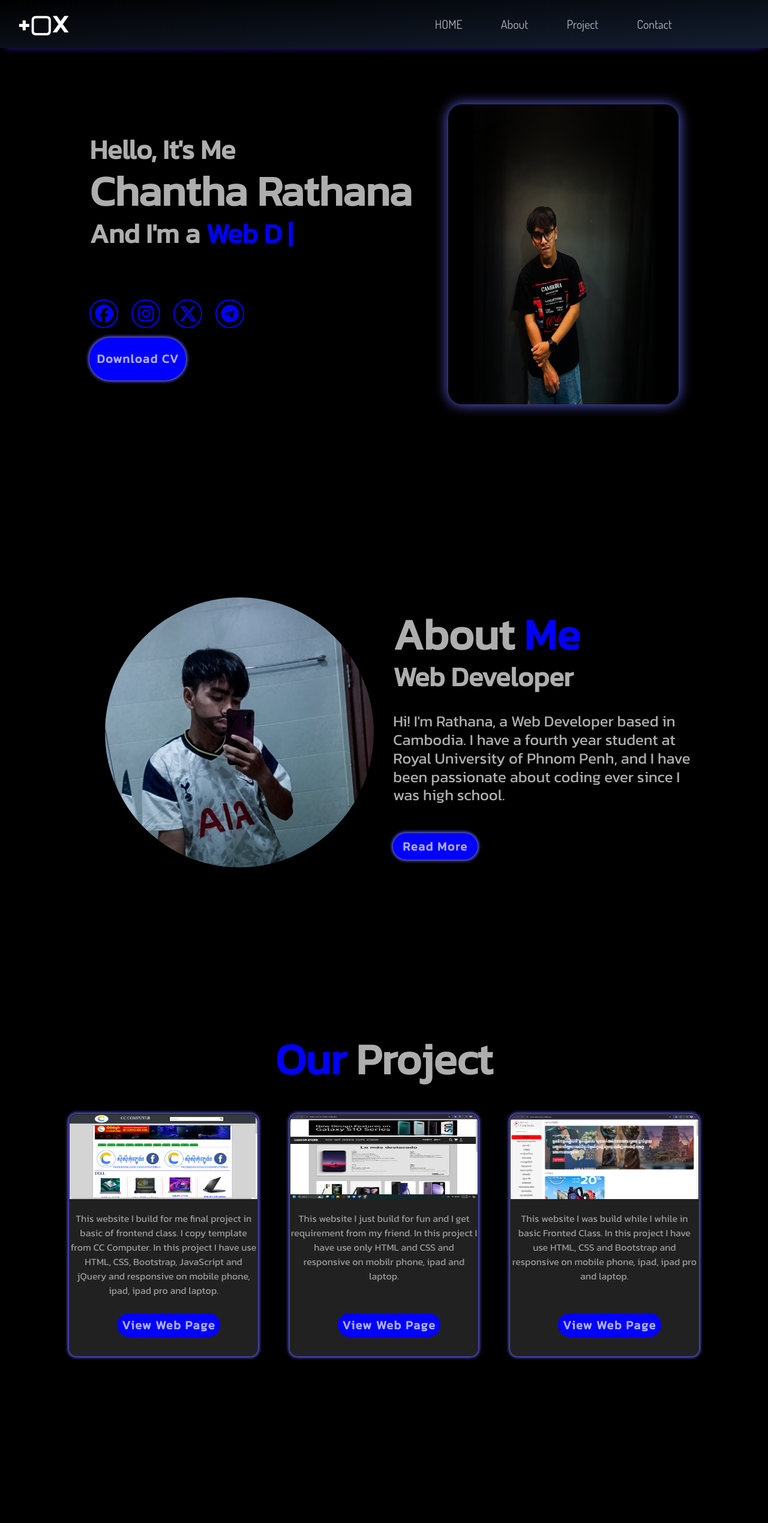
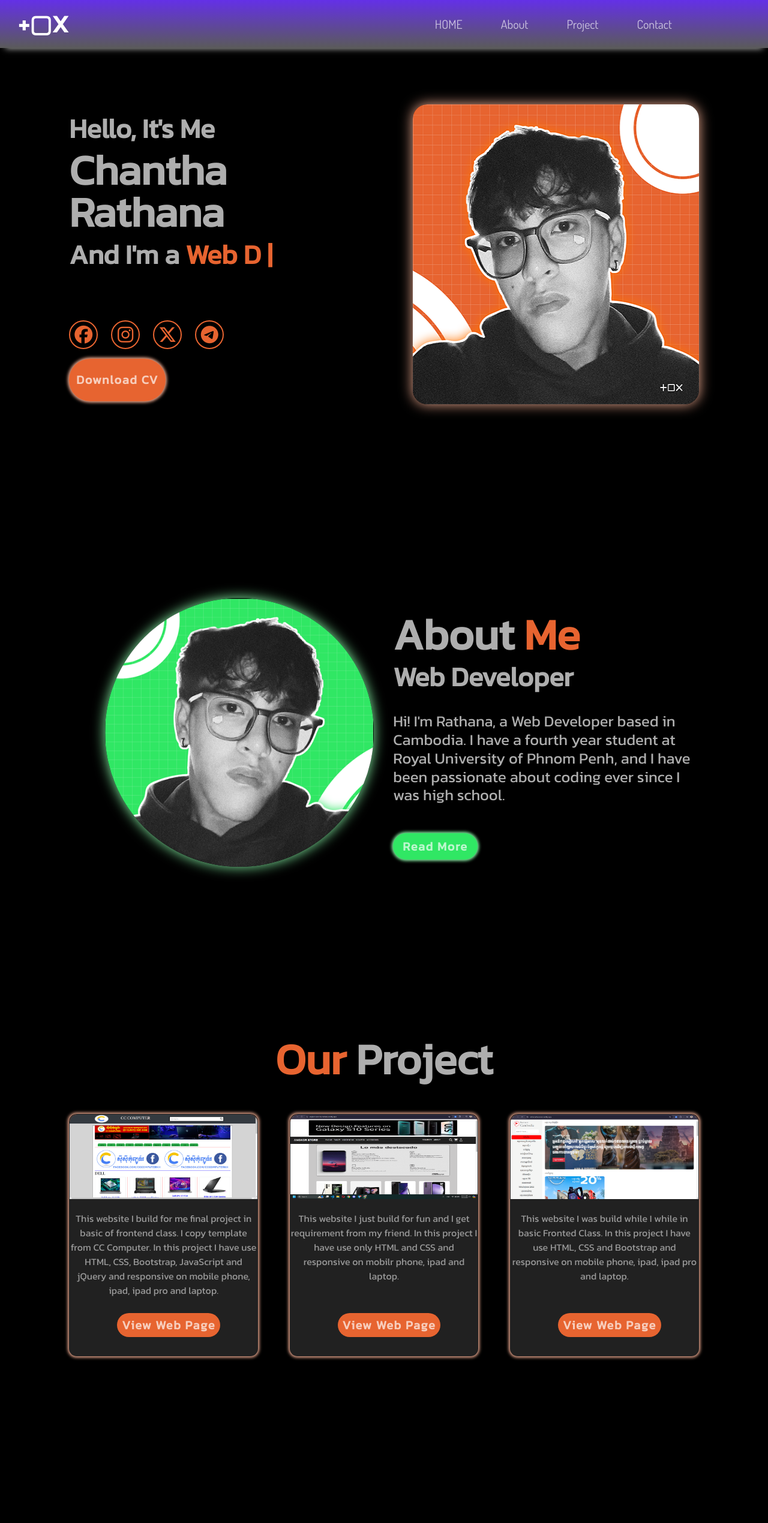
Before and after one commit to ZenTo26/Portfolio-Web, a Vue app: page / in a window 1280 px wide. Shown: the top 2539 px of the page at 60% size. Built offline with nearby package versions, Linux system fonts and the light colour scheme.

Commit message:
update new version 2025

```diff
--- a/src/components/About.vue
+++ b/src/components/About.vue
@@ -1,16 +1,16 @@
 <template>
   <section class="about" id="about">
     <div class="about-image">
-      <img src="@/assets/me.png" alt="" />
+      <img src="@/assets/Profile-green.png" alt="" />
     </div>
 
     <div class="about-content">
       <h2 class="heading-about">About <span>Me</span></h2>
       <h3>Web Developer</h3>
       <p>
-        Hi! I'm Rathana, a Web Developer based in Cambodia. I have a fourth year
-        student at Royal University of Phnom Penh, and I have been passionate
-        about coding ever since I was high school.
+        Hi! I'm Rathana, a Web Developer based in Cambodia. I have a fourth year student
+        at Royal University of Phnom Penh, and I have been passionate about coding ever
+        since I was high school.
       </p>
 
       <a href="#" class="btn-about">Read More</a>
@@ -38,6 +38,13 @@ export default {};
   width: 35vw;
   margin-left: 60px;
   border-radius: 50%;
+  box-shadow: 0px 0px 21px 0px var(--secendary-shawdow);
+  transition: 2s;
+}
+.about-image img:hover {
+  box-shadow: none;
+  transition: 2s;
+  border: 4px solid var(--base-color);
 }
 .heading-about {
   font-size: 4.5rem;
@@ -55,26 +62,26 @@ export default {};
   display: inline-block;
   padding: 10px 16px;
   color: var(--main-color);
-  background: blue;
+  background: var(--secendary-color);
   border-radius: 35px;
   font-size: 20px;
   letter-spacing: 0.1rem;
-  box-shadow: 0px 0px 5px 2px var(--box-shadow);
+  box-shadow: 0px 0px 5px 2px var(--secendary-shawdow);
   font-weight: 600;
   cursor: pointer;
+  transition: 2s;
 }
 .btn-about:hover {
+  transition: 2s;
   box-shadow: none;
+  border: 2px solid var(--base-color);
 }
 
 /* responsive */
 
 /*mobile phone*/
 @media (max-width: 557px) {
-
   #about {
-  /* height: 100vh; */
-  /* margin-top: 100px; */
     display: flex;
     justify-content: center;
     align-items: center;
@@ -83,9 +90,6 @@ export default {};
 
   .about-image img {
     display: none;
-  width: 35vw;
-  margin-left: 60px;
-  border-radius: 50%;
   }
   .heading-about {
     font-size: 3rem;
@@ -103,7 +107,7 @@ export default {};
     display: inline-block;
     padding: 10px 16px;
     color: var(--main-color);
-  background: blue;
+    background: var(--base-color);
     border-radius: 35px;
     font-size: 20px;
     letter-spacing: 0.1rem;
@@ -114,14 +118,10 @@ export default {};
   .btn-about:hover {
     box-shadow: none;
   }
-
-
 }
 /*ipad*/
 @media (min-width: 558px) and (max-width: 991px) {
   #about {
-  /* height: 100vh; */
-  /* margin-top: 100px; */
     display: flex;
     justify-content: center;
     align-items: center;
@@ -130,14 +130,11 @@ export default {};
 
   .about-image img {
     display: none;
-  width: 35vw;
-  margin-left: 60px;
-  border-radius: 50%;
   }
   .heading-about {
     font-size: 3rem;
   }
-.about-content h3{
+  .about-content h3 {
     font-size: 3.5rem;
   }
   .about-content {
@@ -153,7 +150,7 @@ export default {};
     display: inline-block;
     padding: 10px 16px;
     color: var(--main-color);
-  background: blue;
+    background: var(--base-color);
     border-radius: 35px;
     font-size: 20px;
     letter-spacing: 0.1rem;
@@ -164,14 +161,10 @@ export default {};
   .btn-about:hover {
     box-shadow: none;
   }
-
 }
 /*ipad pro*/
 @media (min-width: 992px) and (max-width: 1199px) {
-
   #about {
-  /* height: 100vh; */
-  /* margin-top: 100px; */
     display: flex;
     justify-content: center;
     align-items: center;
@@ -180,9 +173,6 @@ export default {};
 
   .about-image img {
     display: none;
-  width: 35vw;
-  margin-left: 60px;
-  border-radius: 50%;
   }
   .heading {
     font-size: 5rem;
@@ -200,7 +190,7 @@ export default {};
     display: inline-block;
     padding: 10px 16px;
     color: var(--main-color);
-  background: blue;
+    background: var(--base-color);
     border-radius: 35px;
     font-size: 20px;
     letter-spacing: 0.1rem;
@@ -211,6 +201,5 @@ export default {};
   .btn-about:hover {
     box-shadow: none;
   }
-
 }
 </style>
--- a/src/components/Footer.vue
+++ b/src/components/Footer.vue
@@ -39,7 +39,7 @@ export default {
   justify-content: center;
   align-items: center;
   padding: 0.8rem;
-  background: blue;
+  background: var(--base-color);
   border-radius: 0.8rem;
   transition: 1s;
 }
--- a/src/components/Home.vue
+++ b/src/components/Home.vue
@@ -25,7 +25,8 @@
     </div>
 
     <div class="home-image">
-      <img src="@/assets/my-dark.png" alt="" />
+      <!-- <img src="@/assets/my-dark.png" alt="" /> -->
+      <img src="@/assets/Profile-orange.png" alt="" />
     </div>
   </section>
 </template>
@@ -120,24 +121,24 @@ h3:nth-of-type(2) {
   margin-bottom: 30px;
 }
 span {
-  color: blue;
+  color: var(--base-color);
 }
 .home-content h1 {
   font-size: 70px;
 }
 .home-image {
-  width: 30vw;
+  width: 500px;
   height: 500px;
   margin-left: 60px;
   border-radius: 24px;
   overflow: hidden;
   box-shadow: 0px 0px 21px 0px var(--box-shadow);
-  transition: 1s;
+  transition: 2s;
 }
 .home-image:hover {
-  transition: 1s;
+  transition: 2s;
   box-shadow: none;
-  border: 2px solid var(--box-shadow);
+  border: 4px solid var(--secendary-color);
 }
 .home-image img {
   width: 100%;
@@ -151,15 +152,15 @@ span {
   width: 3rem;
   height: 3rem;
   background: transparent;
-  border: 2px solid blue;
+  border: 2px solid var(--base-color);
   border-radius: 50%;
   font-size: 30px;
-  color: blue;
+  color: var(--base-color);
   margin: 45px 22px 15px 0;
   transition: 0.5s;
 }
 .social-media a:hover {
-  background: blue;
+  background: var(--base-color);
   color: var(--main-color);
   box-shadow: 0px 0px 5px 2px var(--box-shadow);
 }
@@ -168,16 +169,19 @@ span {
   display: inline-block;
   padding: 0.5px 12px;
   color: var(--main-color);
-  background: blue;
+  background: var(--base-color);
   border-radius: 35px;
   font-size: 20px;
   letter-spacing: 0.1rem;
   box-shadow: 0px 0px 5px 2px var(--box-shadow);
   font-weight: 600;
   cursor: pointer;
+  transition: 2s;
 }
 .btn:hover {
+  transition: 2s;
   box-shadow: none;
+  border: 2px solid var(--secendary-color);
 }
 
 /* responsive */
@@ -209,10 +213,10 @@ span {
     font-size: 25px;
   }
   span {
-    color: blue;
+    color: var(--base-color);
   }
   .home-content h1 {
-    font-size: 60px;
+    font-size: 50px;
   }
   .home-image {
     display: none;
@@ -224,15 +228,15 @@ span {
     width: 3rem;
     height: 3rem;
     background: transparent;
-    border: 2px solid blue;
+    border: 2px solid var(--base-color);
     border-radius: 50%;
     font-size: 30px;
-    color: blue;
+    color: var(--base-color);
     margin: 1px 22px 15px 0;
     transition: 0.5s;
   }
   .social-media a:hover {
-    background: blue;
+    background: var(--base-color);
     color: var(--main-color);
     box-shadow: 0px 0px 5px 2px var(--box-shadow);
   }
@@ -241,7 +245,7 @@ span {
     display: inline-block;
     padding: 0.5px 12px;
     color: var(--main-color);
-    background: blue;
+    background: var(--base-color);
     border-radius: 35px;
     font-size: 20px;
     letter-spacing: 0.1rem;
@@ -280,7 +284,7 @@ span {
     font-size: 50px;
   }
   span {
-    color: blue;
+    color: var(--base-color);
   }
   .home-content h1 {
     font-size: 80px;
@@ -295,15 +299,15 @@ span {
     width: 4rem;
     height: 4rem;
     background: transparent;
-    border: 2px solid blue;
+    border: 2px solid var(--base-color);
     border-radius: 50%;
     font-size: 50px;
-    color: blue;
+    color: var(--base-color);
     margin: 1px 22px 15px 0;
     transition: 0.5s;
   }
   .social-media a:hover {
-    background: blue;
+    background: var(--base-color);
     color: var(--main-color);
     box-shadow: 0px 0px 5px 2px var(--box-shadow);
   }
@@ -313,7 +317,7 @@ span {
     padding: 0.5px 12px;
     margin-top: 10px;
     color: var(--main-color);
-    background: blue;
+    background: var(--base-color);
     border-radius: 35px;
     font-size: 20px;
     letter-spacing: 0.1rem;
@@ -352,7 +356,7 @@ span {
     font-size: 40px;
   }
   span {
-    color: blue;
+    color: var(--base-color);
   }
   .home-content h1 {
     font-size: 60px;
@@ -368,15 +372,15 @@ span {
     width: 4rem;
     height: 4rem;
     background: transparent;
-    border: 2px solid blue;
+    border: 2px solid var(--base-color);
     border-radius: 50%;
     font-size: 50px;
-    color: blue;
+    color: var(--base-color);
     margin: 1px 22px 15px 0;
     transition: 0.5s;
   }
   .social-media a:hover {
-    background: blue;
+    background: var(--base-color);
     color: var(--main-color);
     box-shadow: 0px 0px 5px 2px var(--box-shadow);
   }
@@ -386,7 +390,7 @@ span {
     padding: 0.5px 12px;
     margin-top: 10px;
     color: var(--main-color);
-    background: blue;
+    background: var(--base-color);
     border-radius: 35px;
     font-size: 20px;
     letter-spacing: 0.1rem;
--- a/src/components/Navbar.vue
+++ b/src/components/Navbar.vue
@@ -23,9 +23,9 @@ export default {};
 .navbar {
   width: 100%;
   /* height: 80px; */
-  box-shadow: 0px 10px 10px -9px rgba(34, 26, 128, 1);
+  box-shadow: 0px 10px 10px -9px var(--main-color);
   /* background: linear-gradient(to bottom right, #141e30, #243b55); */
-  background: linear-gradient(to bottom right, #000, #141e30);
+  background: linear-gradient(to bottom, #6430e7, #838383b0);
   position: fixed;
   top: 0;
   left: 0;
@@ -61,7 +61,7 @@ export default {};
 .menu a:hover {
   color: #fff;
   margin-left: 4rem;
-  text-shadow: 0px 1px 13px rgba(23, 0, 255, 0.51);
+  text-shadow: 0px 1px 13px var(--box-shawdow);
   transition: 0.8s;
 }
 
@@ -70,9 +70,9 @@ export default {};
   .navbar {
     width: 100%;
     /* height: 80px; */
-    box-shadow: 0px 10px 10px -9px rgba(34, 26, 128, 1);
+    box-shadow: 0px 10px 10px -9px var(--main-color);
     /* background: linear-gradient(to bottom right, #141e30, #243b55); */
-    background: linear-gradient(to bottom right, #000, #141e30);
+    background: linear-gradient(to bottom, #6430e7, #838383b0);
     position: fixed;
     top: 0;
     left: 0;
@@ -102,9 +102,9 @@ export default {};
   .navbar {
     width: 100%;
     /* height: 80px; */
-    box-shadow: 0px 10px 10px -9px rgba(34, 26, 128, 1);
+    box-shadow: 0px 10px 10px -9px var(--main-color);
     /* background: linear-gradient(to bottom right, #141e30, #243b55); */
-    background: linear-gradient(to bottom right, #000, #141e30);
+    background: linear-gradient(to bottom, #6430e7, #838383b0);
     position: fixed;
     top: 0;
     left: 0;
@@ -134,9 +134,9 @@ export default {};
   .navbar {
     width: 100%;
     /* height: 80px; */
-    box-shadow: 0px 10px 10px -9px rgba(34, 26, 128, 1);
+    box-shadow: 0px 10px 10px -9px var(--main-color);
     /* background: linear-gradient(to bottom right, #141e30, #243b55); */
-    background: linear-gradient(to bottom right, #000, #141e30);
+    background: linear-gradient(to bottom, #6430e7, #838383b0);
     position: fixed;
     top: 0;
     left: 0;
--- a/src/components/Project.vue
+++ b/src/components/Project.vue
@@ -118,16 +118,17 @@ export default {
   padding: 1px;
   text-align: center;
   position: relative;
+  transition: 2.2s;
 }
 .main-card .card:hover {
   box-shadow: none;
-  transition: 1s;
-  border: 2px solid var(--box-shadow);
+  transition: 2.2s;
+  border: 3px solid var(--secendary-color);
 }
 .main-card .card-img {
   width: 100%;
   height: 35%;
-  background: blue;
+  background: var(--base-color);
   border-radius: 0.8rem 0.8rem 0 0;
   overflow: hidden;
 }
@@ -144,7 +145,7 @@ export default {
   display: inline-block;
   padding: 5px 8px;
   color: var(--main-color);
-  background: blue;
+  background: var(--base-color);
   border-radius: 35px;
   font-size: 20px;
   letter-spacing: 0.1rem;
@@ -153,9 +154,12 @@ export default {
   position: absolute;
   bottom: 2rem;
   left: 5rem;
+  transition: 2s;
 }
 .btn-project:hover {
-  box-shadow: 0px 0px 5px 2px var(--box-shadow);
+  transition: 2s;
+  background: var(--secendary-color);
+  box-shadow: 0px 0px 5px 2px var(--thirt-color);
 }
 
 /* responsive */
@@ -195,7 +199,7 @@ export default {
   .main-card-res .card-img {
     width: 100%;
     height: 35%;
-    background: blue;
+    background: bluve;
     border-radius: 0.8rem 0.8rem 0 0;
     overflow: hidden;
   }
@@ -212,7 +216,7 @@ export default {
     display: inline-block;
     padding: 5px 8px;
     color: var(--main-color);
-    background: blue;
+    background: var(--base-color);
     border-radius: 35px;
     font-size: 20px;
     letter-spacing: 0.1rem;
@@ -260,7 +264,7 @@ export default {
   .main-card-res .card-img {
     width: 100%;
     height: 45%;
-    background: blue;
+    background: var(--base-color);
     border-radius: 0.8rem 0.8rem 0 0;
     overflow: hidden;
   }
@@ -278,7 +282,7 @@ export default {
     display: inline-block;
     padding: 5px 8px;
     color: var(--main-color);
-    background: blue;
+    background: var(--base-color);
     border-radius: 35px;
     font-size: 20px;
     letter-spacing: 0.1rem;
@@ -326,7 +330,7 @@ export default {
   .main-card-res .card-img {
     width: 100%;
     height: 45%;
-    background: blue;
+    background: var(--base-color);
     border-radius: 0.8rem 0.8rem 0 0;
     overflow: hidden;
   }
@@ -344,7 +348,7 @@ export default {
     display: inline-block;
     padding: 5px 8px;
     color: var(--main-color);
-    background: blue;
+    background: var(--base-color);
     border-radius: 35px;
     font-size: 20px;
     letter-spacing: 0.1rem;
```
Also changed, not shown: src/assets/base.css (+6 -1 lines), src/components/Contact.vue (+14 -36 lines), src/assets/Profile-green.png (added), src/assets/Profile-orange.png (added). Lines whose indentation alone changed are shown as unchanged.
